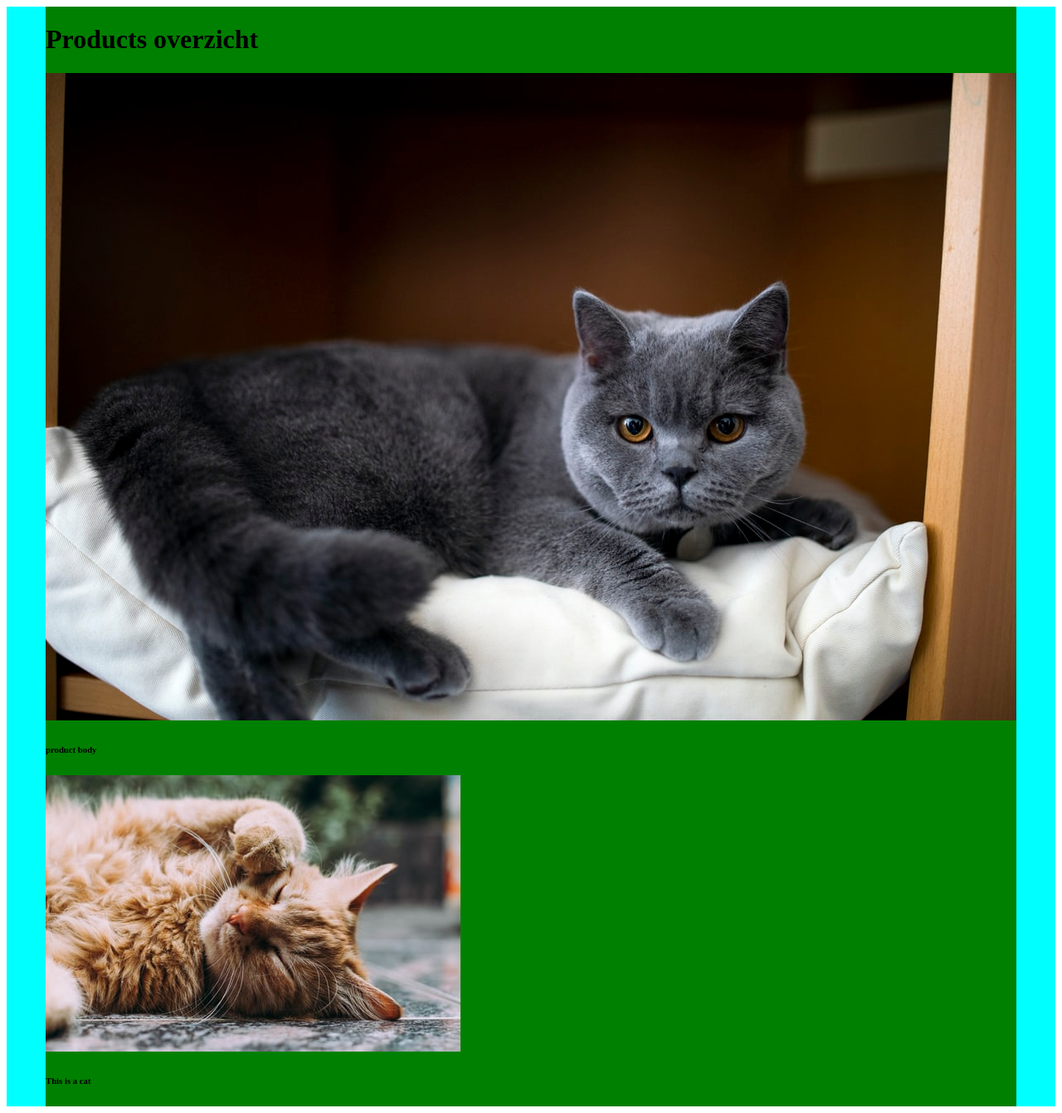
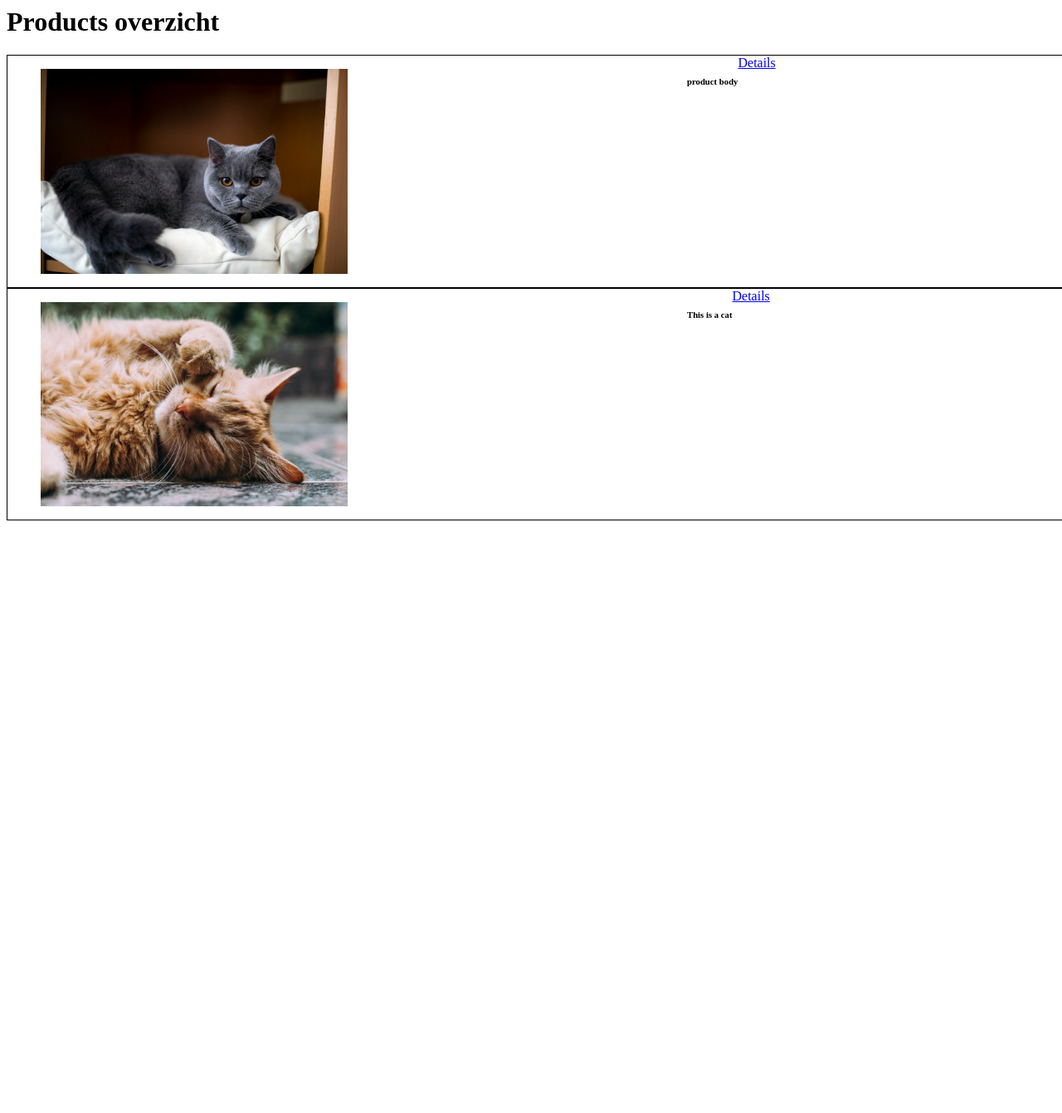
Before and after one commit to CcharlotteHh/django_eindopdracht, a Django app: page / in a window 1280 px wide; the page is wider, and only the part inside the window is pictured. Shown: that part at 83% size. After the commit the page ends 627 px from the top of that part, so only its background shows below. Run offline with Django 4.2, Linux system fonts and the light colour scheme; data comes from the database, SQL or seed files in the repository.

Commit message:
styling overzichtelijk

```diff
--- a/portfolio/static/css/stylesheet.css
+++ b/portfolio/static/css/stylesheet.css
@@ -1,10 +1,21 @@
-.productsContainer {
-    background-color: aqua;
+.productsContainer{
+    width: 1480px;
+    margin: 0 auto;
+
+}
+.product{
+    border: 1px solid black;
     display: flex;
-    flex-direction: column;
-    align-items: center;
 }
 
-.product{
-    background-color:green;
+.productImg{
+    width: 50%;
+    height: 100%;
 }
+
+.productImg img{
+    height:70%;
+    width:50%;
+    object-fit: cover;
+
+}
--- a/products/templates/products/products.html
+++ b/products/templates/products/products.html
@@ -1,15 +1,15 @@
+<div class="productsContainer">
 {% extends 'index.html' %}
 {% block content %}
-<div class="productsContainer">
-    <div class="product">
 <h1>Products overzicht</h1>
 {% for products in products.all %}
-<a href="products/{{products.id}}">
+<div class="product">
+<figure class="productImg">
 <img src="{{ products.image.url }}" />
-</a>
+</figure>
 <h6>{{ products.body }}</h6>
-
+<a href="products/{{products.id}}">Details</a>
+</div>
+</div>
 {% endfor %}
-</div>
 {% endblock %}
-</div>
```
